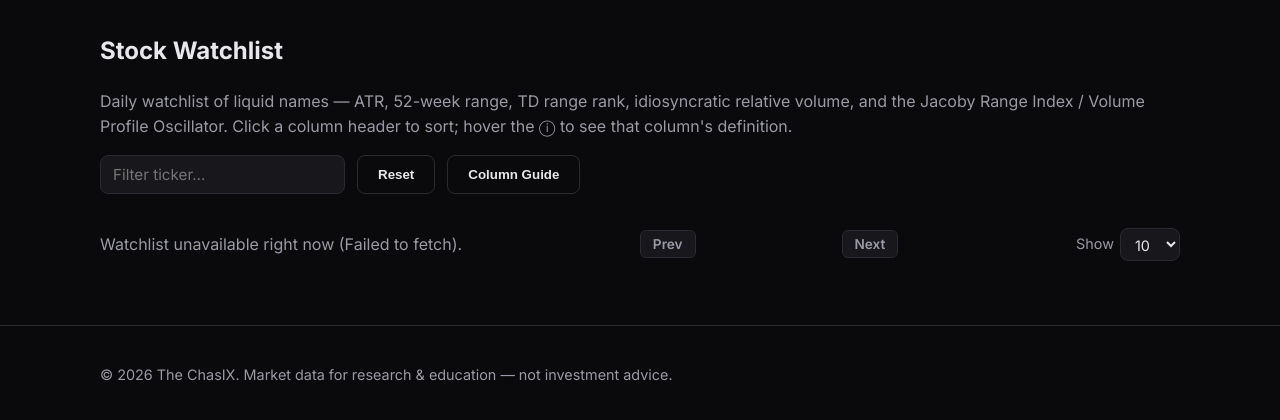
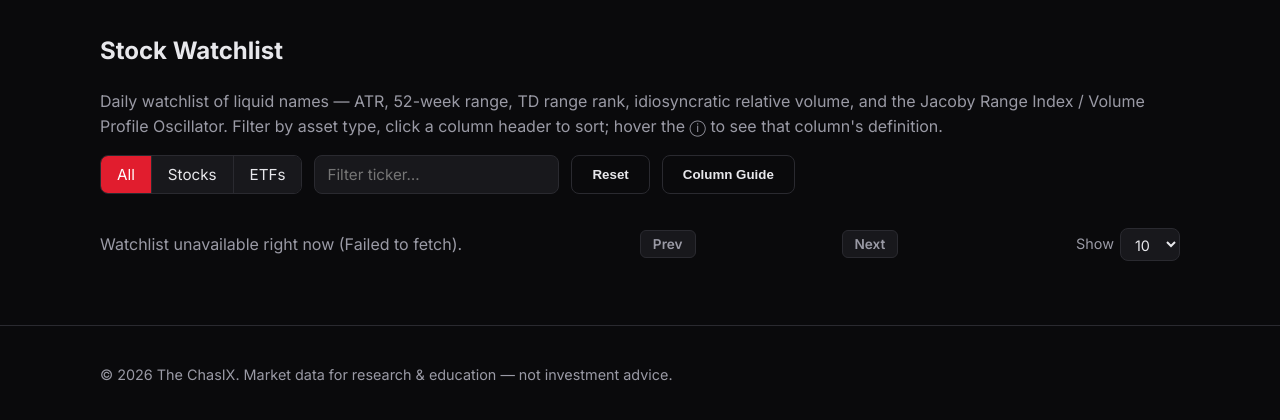
Before and after one commit to jacobyglobal/thechasix-com, a Python web app: template src/templates/watchlist.html in a window 1280 px wide. Shown: the part 61-481 px from the top of the page. Run offline with Jinja, Linux system fonts and the light colour scheme; the template is opened without the code that fills it, so the values that code supplies are empty; some libraries are stand-ins or nearby versions.

Commit message:
watchlist: add All/Stocks/ETFs asset-type toggle

```diff
--- a/src/static/css/style.css
+++ b/src/static/css/style.css
@@ -199,6 +199,28 @@
 }
 .screener-controls input:focus, .screener-controls select:focus { outline: none; border-color: var(--accent); }
 #screener-count { margin-top: 12px; }
+
+/* Segmented asset-type toggle */
+.segmented {
+  display: inline-flex;
+  border: 1px solid var(--border);
+  border-radius: 8px;
+  overflow: hidden;
+}
+.seg-btn {
+  background: var(--bg-card);
+  color: var(--text);
+  border: none;
+  border-right: 1px solid var(--border);
+  padding: 9px 16px;
+  font-size: 0.95rem;
+  font-family: inherit;
+  cursor: pointer;
+  transition: background 0.15s ease, color 0.15s ease;
+}
+.seg-btn:last-child { border-right: none; }
+.seg-btn:hover { background: var(--accent-soft); }
+.seg-btn.active { background: var(--accent); color: #fff; }
 
 /* Watchlist */
 #watchlist-table { border-collapse: separate; border-spacing: 0; }
--- a/src/static/js/watchlist.js
+++ b/src/static/js/watchlist.js
@@ -29,6 +29,7 @@
   var sortAsc = true;
   var page = 1;
   var pageSize = 10;
+  var typeFilter = "all"; /* "all" | "Stock" | "ETF" — client-side asset-type filter */
 
   function fmtNum(v, dec) {
     if (v === null || v === undefined || isNaN(v)) return "—";
@@ -72,6 +73,14 @@
     thead.querySelectorAll("th").forEach(function (th) {
       th.classList.toggle("sorted", th.getAttribute("data-sort") === sortKey);
       th.classList.toggle("desc", th.getAttribute("data-sort") === sortKey && !sortAsc);
+    });
+  }
+
+  function paintTypeToggle() {
+    document.querySelectorAll("#type-toggle .seg-btn").forEach(function (btn) {
+      var active = btn.getAttribute("data-type") === typeFilter;
+      btn.classList.toggle("active", active);
+      btn.setAttribute("aria-pressed", active ? "true" : "false");
     });
   }
 
@@ -150,7 +159,8 @@
     var q = (document.getElementById("filter-ticker").value || "").toLowerCase();
 
     var shown = rows.filter(function (r) {
-      return !q || String(r.Ticker).toLowerCase().indexOf(q) !== -1;
+      var typeHit = typeFilter === "all" || r.Type === typeFilter;
+      return typeHit && (!q || String(r.Ticker).toLowerCase().indexOf(q) !== -1);
     });
 
     shown.sort(function (a, b) {
@@ -294,7 +304,7 @@
       .then(function (data) {
         rows = data.items;
         columns = data.columns;
-        if (dateEl) dateEl.textContent = "As of " + fmtDate(data.as_of) + " — 18 months of daily data.";
+        if (dateEl) dateEl.textContent = "As of " + fmtDate(data.as_of) + " — updated daily.";
         var hint = document.getElementById("watchlist-scroll-hint");
         if (hint) hint.textContent = "Scroll right for all " + columns.length + " columns.";
         buildHeader();
@@ -317,9 +327,19 @@
       page = 1;
       render();
     });
+    document.querySelectorAll("#type-toggle .seg-btn").forEach(function (btn) {
+      btn.addEventListener("click", function () {
+        typeFilter = btn.getAttribute("data-type");
+        paintTypeToggle();
+        page = 1;
+        render();
+      });
+    });
     var reset = document.getElementById("btn-reset");
     if (reset) reset.addEventListener("click", function () {
       filter.value = "";
+      typeFilter = "all";
+      paintTypeToggle();
       page = 1;
       render();
     });
--- a/src/templates/watchlist.html
+++ b/src/templates/watchlist.html
@@ -4,10 +4,15 @@
 {% block content %}
 <section class="page-head">
   <h1>Stock Watchlist</h1>
-  <p class="muted">Daily watchlist of liquid names — ATR, 52-week range, TD range rank, idiosyncratic relative volume, and the Jacoby Range Index / Volume Profile Oscillator. Click a column header to sort; hover the ⓘ to see that column's definition.</p>
+  <p class="muted">Daily watchlist of liquid names — ATR, 52-week range, TD range rank, idiosyncratic relative volume, and the Jacoby Range Index / Volume Profile Oscillator. Filter by asset type, click a column header to sort; hover the ⓘ to see that column's definition.</p>
 </section>
 
 <div class="screener-controls">
+  <div class="segmented" id="type-toggle" role="group" aria-label="Filter by asset type">
+    <button type="button" class="seg-btn active" data-type="all" aria-pressed="true">All</button>
+    <button type="button" class="seg-btn" data-type="Stock" aria-pressed="false">Stocks</button>
+    <button type="button" class="seg-btn" data-type="ETF" aria-pressed="false">ETFs</button>
+  </div>
   <input type="text" id="filter-ticker" placeholder="Filter ticker…" />
   <button class="btn btn-outline" id="btn-reset">Reset</button>
   <button class="btn btn-outline" id="btn-guide-toggle">Column Guide</button>
```
Also changed, not shown: dist/css/style.css (+22 -0 lines), dist/watchlist.html (+6 -1 lines), dist/js/watchlist.js.
